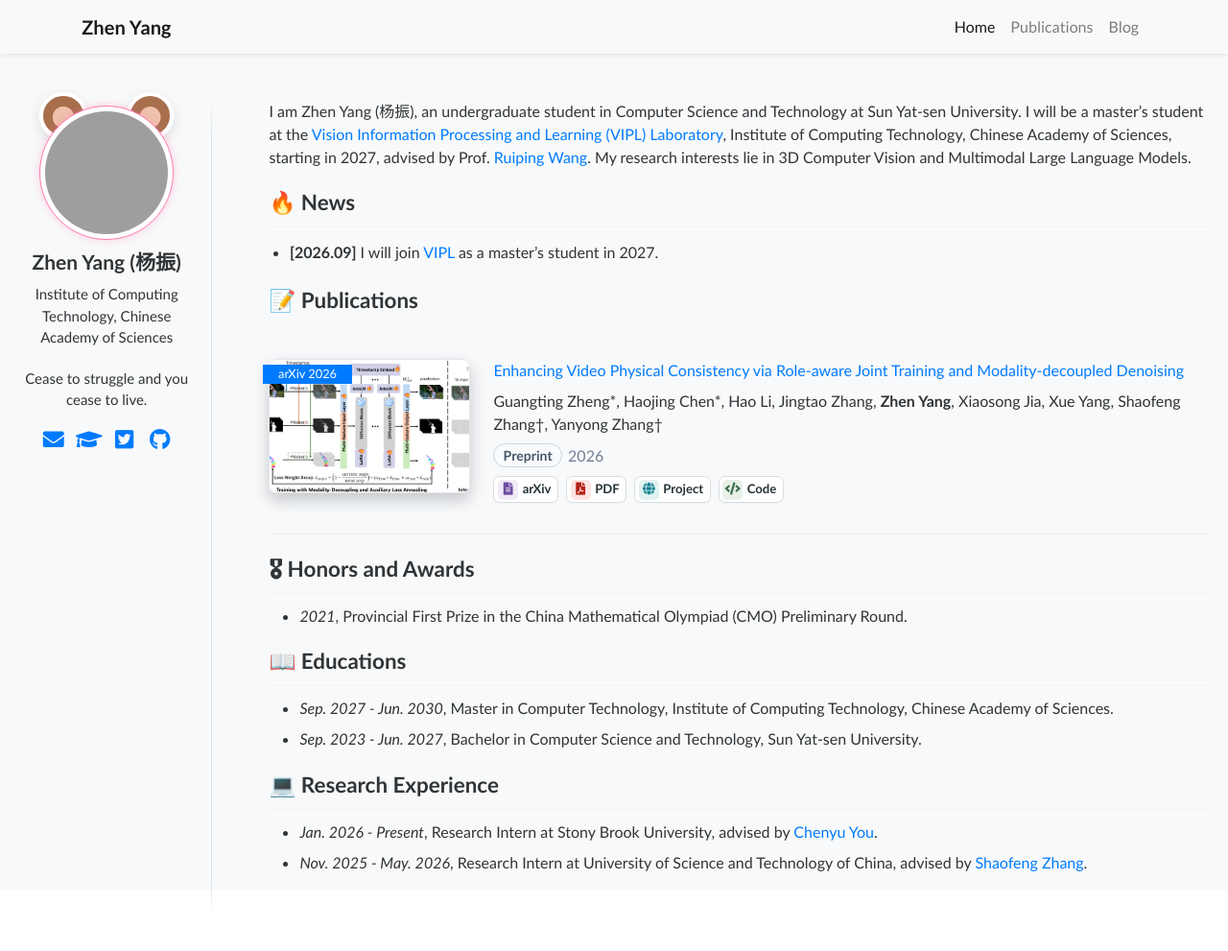
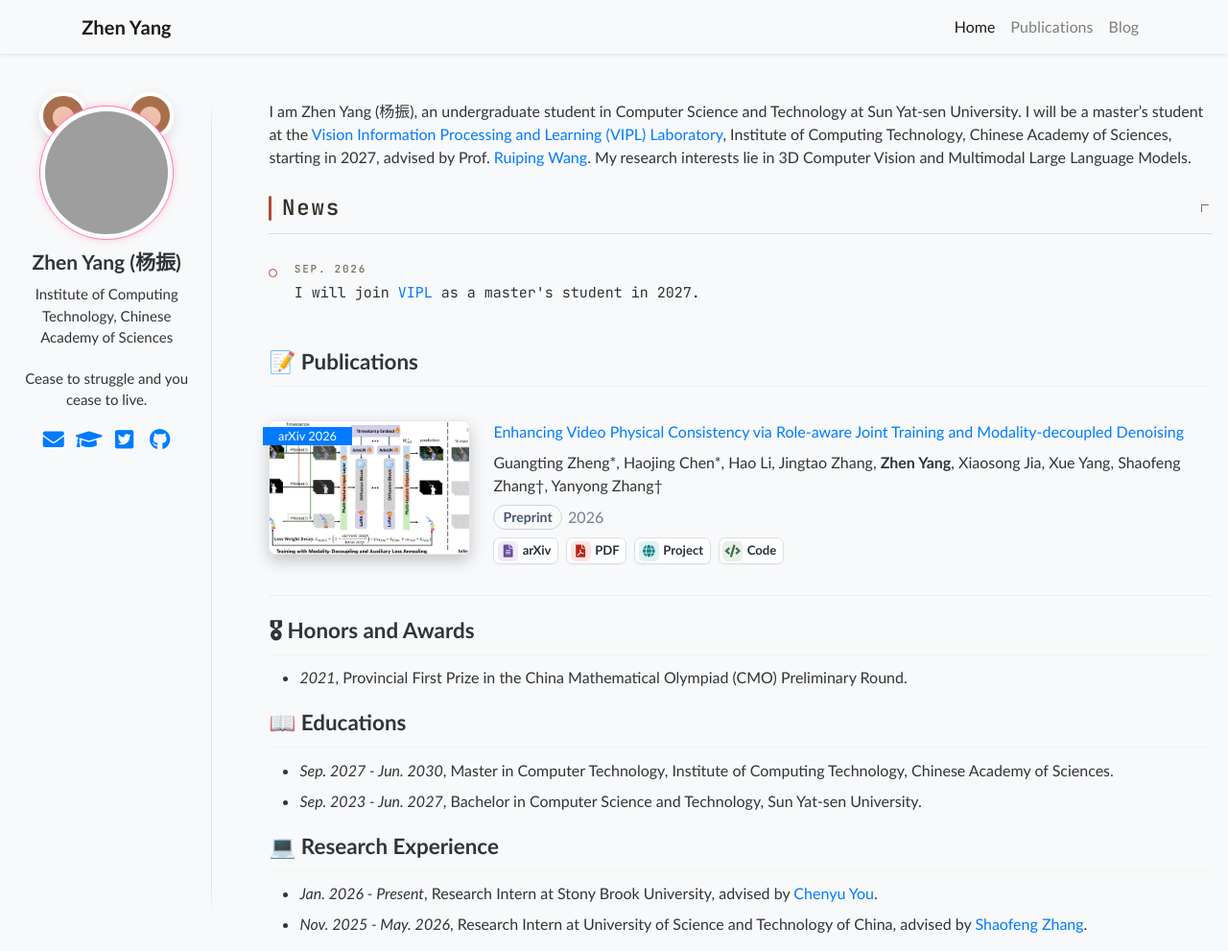
Before and after one commit to MichaelYeung2004/michaelyeung2004.github.io, a Jekyll site: the page built from _pages/about.md, in a window 1280 px wide and 991 px high. Shown: the whole window at 96% size. Built offline with Jekyll 4.4.1, drawn with Linux system fonts in a browser that asks for light colours; grey boxes are pictures that could not be loaded.

Commit message:
Restyle news as a collapsible timeline

```diff
--- a/_includes/head.html
+++ b/_includes/head.html
@@ -13,6 +13,7 @@
 <!-- For all browsers -->
 <link rel="stylesheet" href="{{ '/assets/css/main.css' | relative_url }}?v={{ site.time | date: '%s' }}">
 <link href="https://fonts.googleapis.com/css2?family=Lato:wght@400;700&display=swap" rel="stylesheet">
+{% if page.permalink == '/' %}<link href="https://fonts.googleapis.com/css2?family=JetBrains+Mono:wght@400;500;600&display=swap" rel="stylesheet">{% endif %}
 <link rel="stylesheet" href="{{ '/assets/css/home-navbar.css' | relative_url }}?v={{ site.time | date: '%s' }}">
 
 <meta http-equiv="cleartype" content="on">
--- a/_pages/about.md
+++ b/_pages/about.md
@@ -12,13 +12,20 @@ redirect_from:
 
 I am Zhen Yang (杨振), an undergraduate student in Computer Science and Technology at Sun Yat-sen University. I will be a master's student at the [Vision Information Processing and Learning (VIPL) Laboratory](https://vipl.ict.ac.cn/), Institute of Computing Technology, Chinese Academy of Sciences, starting in 2027, advised by Prof. [Ruiping Wang](https://vipl.ict.ac.cn/people/rpwang/). My research interests lie in 3D Computer Vision and Multimodal Large Language Models.
 
-# 🔥 News
-
-<div class="news-scroll" markdown="1">
-
-- **[2026.09]** I will join [VIPL](https://vipl.ict.ac.cn/) as a master's student in 2027.
-
-</div>
+<section class="news-panel" id="-news" aria-label="News">
+  <details open>
+    <summary class="news-panel__head"><span class="news-panel__title">News</span><span class="news-panel__chevron" aria-hidden="true"></span></summary>
+    <div class="news-panel__body">
+      <ul class="news-timeline">
+        <li class="news-timeline__item">
+          <span class="news-timeline__dot" aria-hidden="true"></span>
+          <time class="news-timeline__date" datetime="2026-09">Sep. 2026</time>
+          <p>I will join <a href="https://vipl.ict.ac.cn/">VIPL</a> as a master's student in 2027.</p>
+        </li>
+      </ul>
+    </div>
+  </details>
+</section>
 
 # 📝 Publications
 
--- a/assets/css/main.scss
+++ b/assets/css/main.scss
@@ -108,27 +108,102 @@
 
 }
 
-.news-scroll {
-    max-height: 9.5em;
+/* News timeline adapted from Pan-Zihao/Pan-Zihao.github.io, scoped to News only. */
+.news-panel {
+    --news-line: rgba(58, 52, 44, 0.14);
+    --news-line-strong: rgba(58, 52, 44, 0.28);
+    --news-accent: #b04a36;
+    --news-muted: #76705f;
+    font-family: 'JetBrains Mono', ui-monospace, 'SF Mono', Menlo, Consolas, monospace;
+    font-size: 15px;
+    margin: 1.5rem 0 3rem;
+    scroll-margin-top: 80px;
+}
+.news-panel__head {
+    display: flex;
+    align-items: center;
+    justify-content: space-between;
+    gap: 1rem;
+    list-style: none;
+    cursor: pointer;
+    padding: 0 0 .6rem;
+    margin: 0 0 1.5rem;
+    border-bottom: 1px solid var(--news-line);
+    color: #33302a;
+}
+.news-panel__head::-webkit-details-marker { display: none; }
+.news-panel__head:focus-visible { outline: 2px solid $link-color; outline-offset: 4px; }
+.news-panel__title {
+    position: relative;
+    font-size: 1.4rem;
+    font-weight: 600;
+    letter-spacing: .08em;
+    padding-left: .85rem;
+}
+.news-panel__title::before {
+    content: '';
+    position: absolute;
+    left: 0;
+    top: .18em;
+    bottom: .18em;
+    width: 3px;
+    border-radius: 2px;
+    background: var(--news-accent);
+}
+.news-panel__chevron::after {
+    content: '';
+    display: inline-block;
+    width: 8px;
+    height: 8px;
+    margin-right: 4px;
+    border-right: 1.5px solid var(--news-muted);
+    border-bottom: 1.5px solid var(--news-muted);
+    transform: rotate(45deg);
+    transition: transform .28s cubic-bezier(.22,.61,.36,1);
+    vertical-align: middle;
+}
+.news-panel details[open] .news-panel__chevron::after { transform: rotate(180deg); }
+.news-panel__body {
+    padding-top: .25rem;
+    max-height: 240px;
     overflow-y: auto;
-    padding: 0.15em 0.85em 0.15em 0;
-    margin-bottom: 1.25em;
     scrollbar-width: thin;
     scrollbar-color: #cbd5e1 transparent;
 }
-
-.news-scroll ul {
-    margin: 0;
-    padding-left: 1.35em;
-
-    li {
-        margin-bottom: 0.45em;
-
-        &:last-child {
-            margin-bottom: 0;
-        }
-    }
+.page__content .news-timeline { margin: 0; padding: 0; list-style: none; }
+.news-timeline__item { position: relative; padding-left: 1.65rem; margin-bottom: 1.4rem; }
+.news-timeline__item:last-child { margin-bottom: 0; }
+.news-timeline__dot {
+    position: absolute;
+    left: 0;
+    top: .5em;
+    width: 9px;
+    height: 9px;
+    border-radius: 50%;
+    background: #f8f9fa;
+    border: 1.5px solid var(--news-accent);
 }
+.news-timeline__item::before {
+    content: '';
+    position: absolute;
+    left: 4px;
+    top: 1.3em;
+    bottom: -1.4rem;
+    width: 1px;
+    background: var(--news-line-strong);
+}
+.news-timeline__item:last-child::before { display: none; }
+.news-timeline__date {
+    display: block;
+    font-size: 11px;
+    font-weight: 500;
+    letter-spacing: .16em;
+    text-transform: uppercase;
+    color: var(--news-muted);
+    margin-bottom: .3rem;
+}
+.page__content .news-timeline__item p { margin: 0; }
+@media (prefers-reduced-motion: reduce) { .news-panel__chevron::after { transition: none; } }
 
 .publication-meta {
     display: flex;
```
